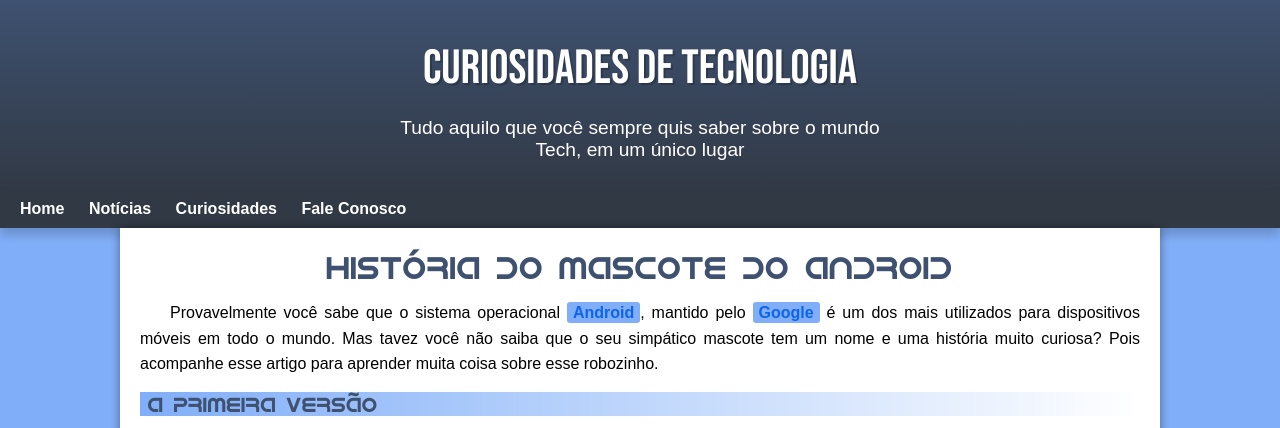
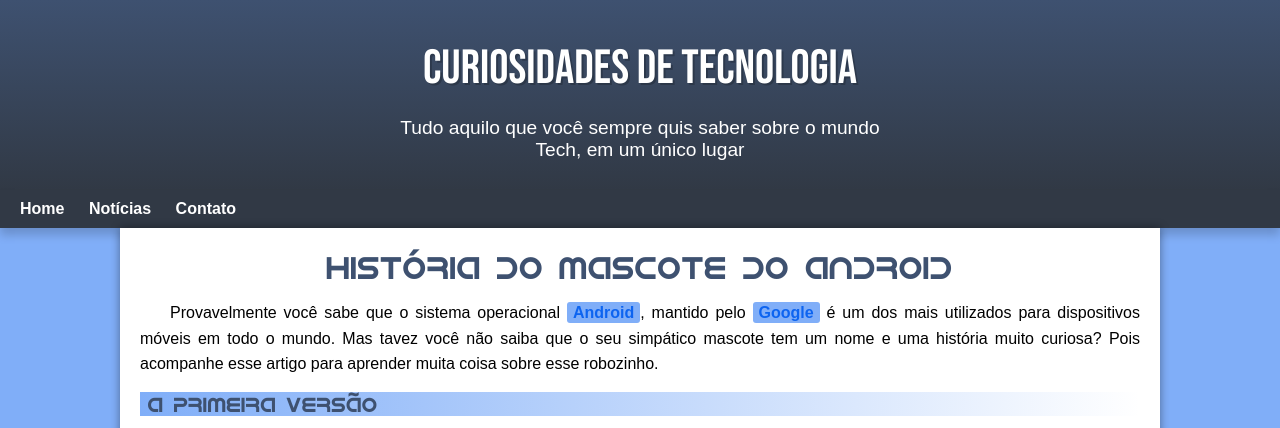
Before and after one commit to Matheus-Mandaji/projeto-android, a plain HTML site: page index.html in a window 1280 px wide. Shown: the top 428 px of the page. Drawn offline with Linux system fonts and the light colour scheme.

Commit message:
problema de padding resolvido

```diff
--- a/estilo/style.css
+++ b/estilo/style.css
@@ -69,7 +69,7 @@ header > p{
     padding-right: 10px;
     padding-left: 10px;
     margin: auto;
-    margin-bottom: 20px;
+    padding-bottom: 20px;
 }
 
 nav{
@@ -89,6 +89,7 @@ nav > a{
 nav > a:hover{
     background-color: var(--cor1);
     color: var(--cor4);
+    border-radius: 10px;
 }
 
 main{
--- a/index.html
+++ b/index.html
@@ -15,8 +15,7 @@
     <nav>
         <a href="#">Home </a>
         <a href="#">Notícias</a>
-        <a href="#">Curiosidades</a>
-        <a href="#">Fale Conosco</a>
+        <a href="#">Contato</a>
     </nav>
     <main>
         <article>
```
